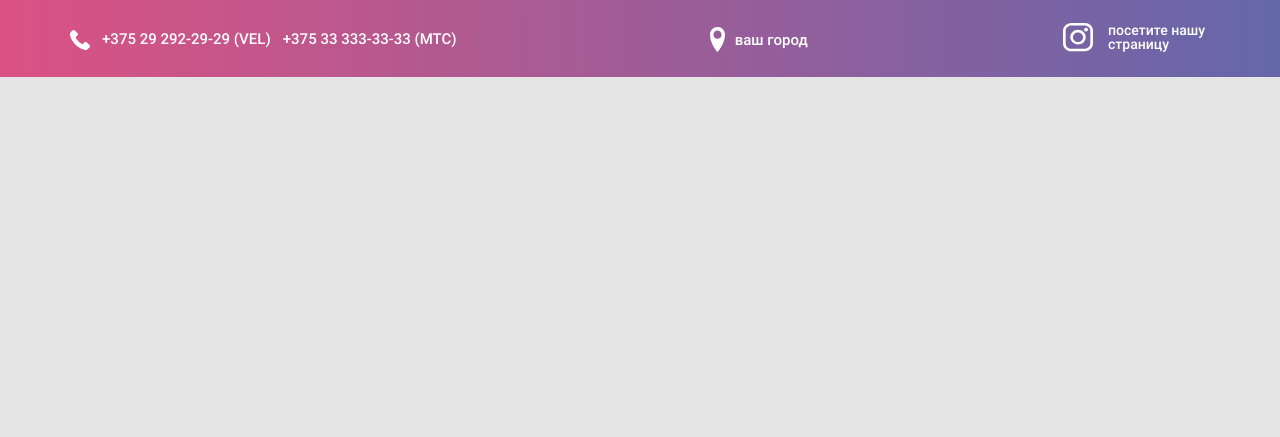
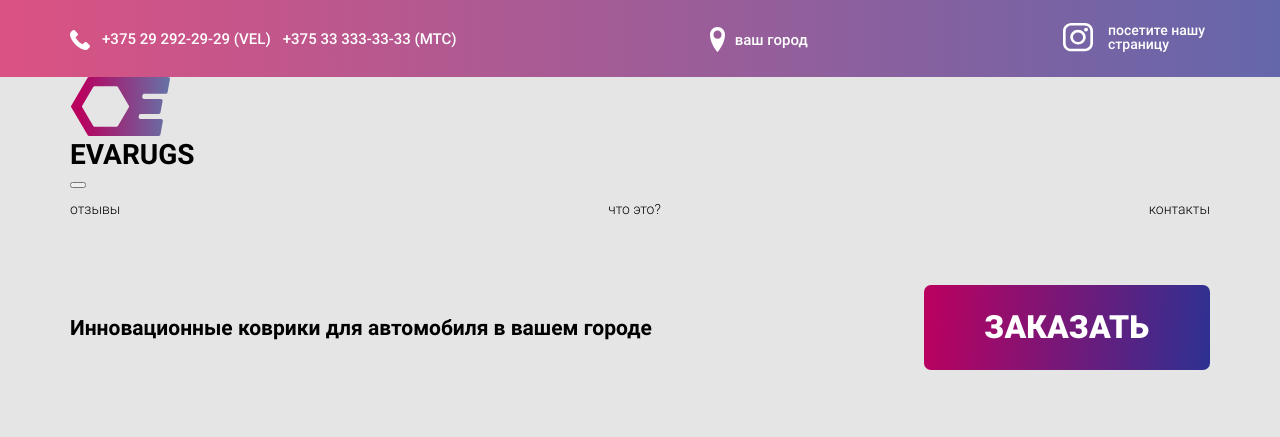
Before and after one commit to AlexandrZagumennov/EVARUGS, a plain HTML site: page index.html in a window 1280 px wide. Drawn offline with Linux system fonts and the light colour scheme.

Commit message:
HERO: сделана разметка

```diff
--- a/index.html
+++ b/index.html
@@ -49,6 +49,29 @@
 	</header>
 
 	<main>
+		<section class="herodiv container">
+			<div class="hero__header">
+				<div class="hero__logo-wrapper">
+					<img src="./img/hero/logo.svg" alt="Логотип EVARUGS" class="hero__logo" width="100" height="60">
+					<h1 class="hero__title">EVARUGS</h1>
+				</div>
+				<button class="hero__burger burger">
+					<span></span>
+				</button>
+				<nav class="hero__navigation navigation">
+					<ul class="navigation__list">
+						<li class="navigation__item"><a href="#" class="navigation__link"></a>отзывы</li>
+						<li class="navigation__item"><a href="#" class="navigation__link"></a>что это?</li>
+						<li class="navigation__item"><a href="#" class="navigation__link"></a>контакты</li>
+					</ul>
+				</nav>
+			</div>
+			<div class="hero__main">
+				<h2 class="hero__subtitle">Инновационные коврики для автомобиля <span>в вашем городе</span></h2>
+				<button class="hero__btn">ЗАКАЗАТЬ</button>
+			</div>
+		</section>
+
 		<!--<section class="hero">
 			<div class="container">
 				<div class="hero__top">
```
